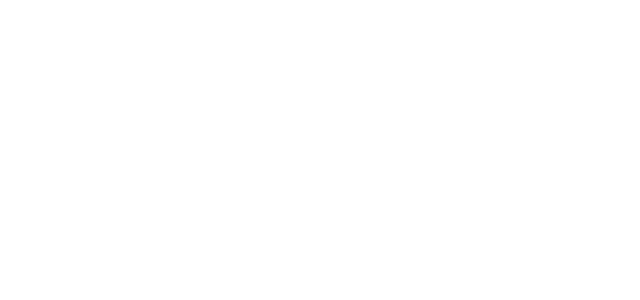
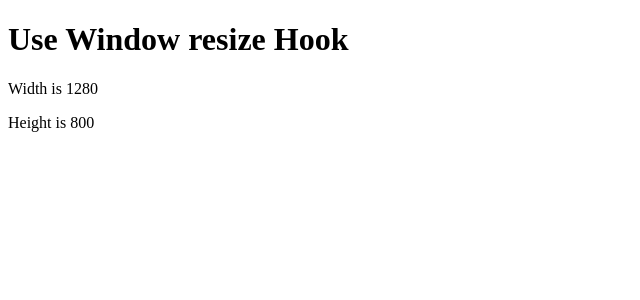
Before and after one commit to LaurenCummings/react-samples, a React (Vite) app: page / in a window 1280 px wide. Shown: the top 300 px of the page, without its empty margins (0-640 px from the left). Built offline with nearby package versions, Linux system fonts and the light colour scheme.

Commit message:
Added code to test component to print width and height

```diff
--- a/src/components/UseWindowResizeTest.jsx
+++ b/src/components/UseWindowResizeTest.jsx
@@ -1,8 +1,18 @@
+import UseWindowResize from '../components/UseWindowResize';
 
 function UseWindowResizeTest() {
+    const windowSize = UseWindowResize();
+    const { width, height } = windowSize;
+
     return (
         <div>
-
+            <h1>Use Window resize Hook</h1>
+            <p>
+                Width is {width}
+            </p>
+            <p>
+                Height is {height}
+            </p>
         </div>
     )
 }
```
